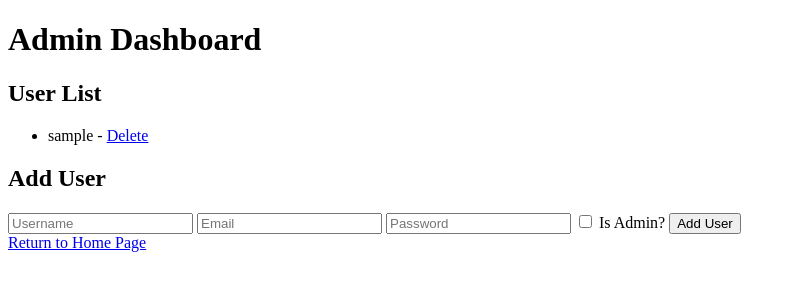
After one commit to garymdmd/pyWeb2, a Flask app: template templates/admin.html in a window 1280 px wide. The commit adds this page. Shown: the top 300 px of the page, without its empty margins (0-796 px from the left). Run offline with Flask 3, Linux system fonts and the light colour scheme; the template is opened without the code that fills it: most values are stand-ins (such as "Sample title", 1, 10 or a date in 2020); parts of the project's set-up code (start-up, migrations or seed data) failed here and were passed over.

Commit message:
admin page

```diff
--- a/main.py
+++ b/main.py
@@ -14,6 +14,7 @@ from flask_sqlalchemy import SQLAlchemy
 from flask_login import UserMixin
 from flask_migrate import Migrate
 from flask.cli import with_appcontext
+from flask_login import login_required, current_user
 
 
 
@@ -84,7 +85,7 @@ def login():
             # Debug print statement
             print(f"User found in DB: {user.username}")
 
-        if user and check_password_hash(user.password, password):
+        if user and check_password_hash(user.password_hash, password):
 
             # Debug print statement
             print("Password check passed")
@@ -284,8 +285,55 @@ def upload_gcal():
     flash('Events successfully uploaded to Google Calendar')
     return redirect(url_for('upload_calendar'))
 
+@app.route('/admin')
+@login_required
+def admin_page():
+        print("Accessing the admin page")
+        if not current_user.is_admin:
+            print("Accessing the admin page")
+            flash('Access denied: You must be an admin to view this page.', 'danger')
+            return redirect(url_for('index'))
+        else:
+            print("User is admin, rendering admin page")  # Debug print
+            # Your logic here...
+            #return render_template('admin.html')
+            users = User.query.all()  # Retrieve all users from the database
+            return render_template('admin.html', users=users)
 
+@app.route('/add_user', methods=['POST'])
+@login_required
+def add_user():
+    if not current_user.is_admin:
+        flash('Access denied: You must be an admin to perform this action.', 'danger')
+        return redirect(url_for('index'))
 
+    username = request.form['username']
+    email = request.form['email']
+    password = request.form['password']
+    is_admin = 'is_admin' in request.form
+
+    hashed_password = generate_password_hash(password)
+    new_user = User(username=username, email=email, password_hash=hashed_password, is_admin=is_admin)
+
+    db.session.add(new_user)
+    db.session.commit()
+
+    flash('User added successfully.', 'success')
+    return redirect(url_for('admin_page'))
+
+@app.route('/delete_user/<int:user_id>', methods=['POST'])
+@login_required
+def delete_user(user_id):
+    if not current_user.is_admin:
+        flash('Access denied: You must be an admin to perform this action.', 'danger')
+        return redirect(url_for('index'))
+
+    user_to_delete = User.query.get_or_404(user_id)
+    db.session.delete(user_to_delete)
+    db.session.commit()
+
+    flash('User deleted successfully.', 'success')
+    return redirect(url_for('admin_page'))
 
 # Include other routes and functions as necessary
 
--- /dev/null
+++ b/templates/admin.html
@@ -0,0 +1,30 @@
+<!DOCTYPE html>
+<html lang="en">
+<head>
+    <meta charset="UTF-8">
+    <title>Admin Dashboard</title>
+</head>
+<body>
+    <h1>Admin Dashboard</h1>
+    <h2>User List</h2>
+    <ul>
+        {% for user in users %}
+            <li>{{ user.username }} - <a href="{{ url_for('delete_user', user_id=user.id) }}">Delete</a></li>
+        {% endfor %}
+    </ul>
+
+    <h2>Add User</h2>
+    <form action="{{ url_for('add_user') }}" method="post">
+        <input type="text" name="username" placeholder="Username" required>
+        <input type="email" name="email" placeholder="Email" required>
+        <input type="password" name="password" placeholder="Password" required>
+        <input type="checkbox" name="is_admin"> Is Admin?
+        <button type="submit">Add User</button>
+    </form>
+
+<!-- Inside admin.html -->
+<a href="{{ url_for('index') }}" class="button-like-link">Return to Home Page</a>
+
+
+</body>
+</html>
--- a/templates/index.html
+++ b/templates/index.html
@@ -11,5 +11,11 @@
     <h1>Welcome to the Calendar Sync Application</h1>
 
     <a href="{{ url_for('upload_calendar') }}"><button>Go to Calendar Upload</button></a>
+    {% if current_user.is_admin %}
+        <form action="{{ url_for('admin_page') }}" method="GET">
+            <button type="submit">Admin Dashboard</button>
+        </form>
+    {% endif %}
+
 </body>
 </html>
--- a/templates/upload.html
+++ b/templates/upload.html
@@ -11,7 +11,7 @@
 
     <h1>Calendar Upload</h1>
         <!-- Debug: Display the URL generated by url_for -->
-    <p>Authorize URL: {{ url_for('authorize') }}</p>
+
     <button id="auth_button" onclick="window.location.href='{{ url_for('authorize') }}'">Authorize Google Calendar</button>
     <form action="{{ url_for('upload_calendar') }}" method="post" enctype="multipart/form-data">
         <input type="file" name="excel_file">
@@ -24,6 +24,7 @@
     <!-- Add this button for logout and clsoe session -->
     <button id="logout_button" onclick="window.location.href='{{ url_for('logout') }}'">LOGOUT</button>
 
-    <!-- Add additional buttons and elements as needed -->
+
+
 </body>
 </html>
```
Also changed, not shown: static/css/main.css (+22 -0 lines).
